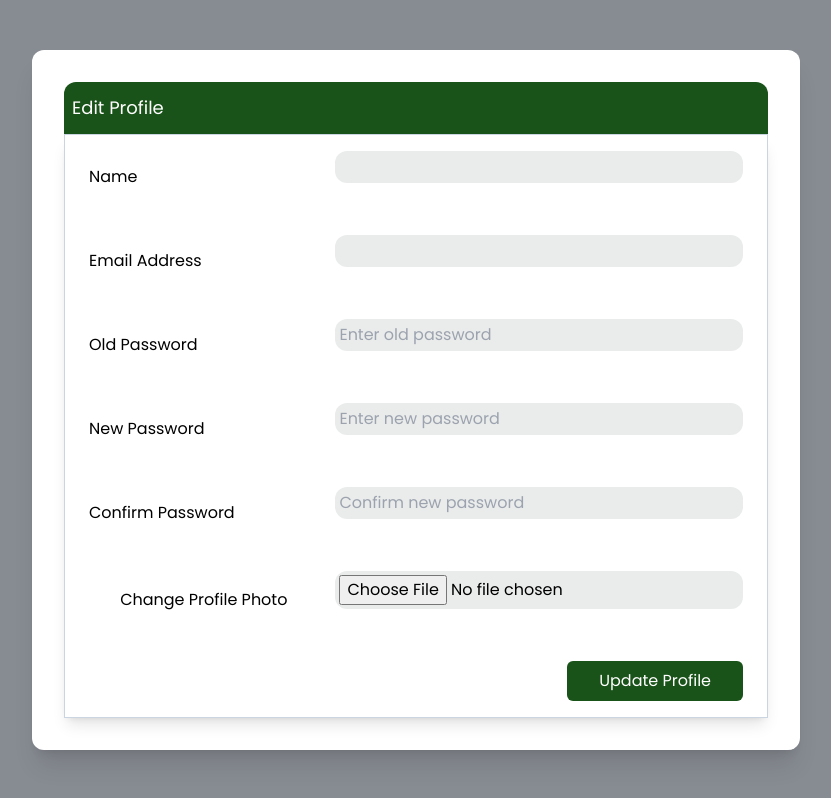
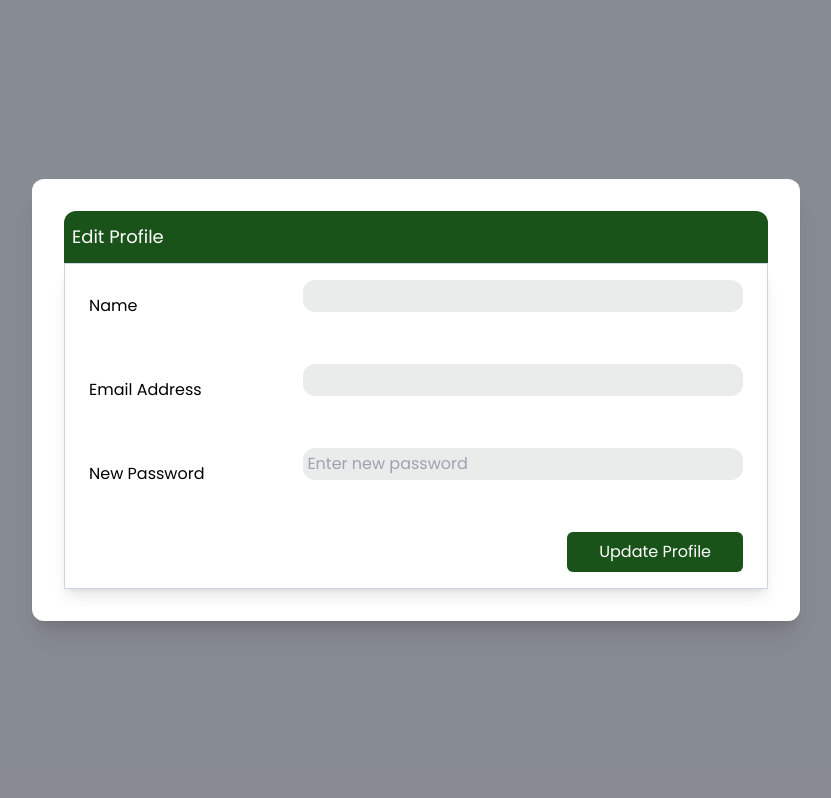
Before and after one commit to dewianggitaa/kios-kampus, a React (Create React App) app in the folder frontend/: page /edit-profile in a window 1280 px wide. Shown: the whole page, without its empty margins (224-1055 px from the left). Built offline with nearby package versions, Linux system fonts and the light colour scheme.

Commit message:
Save changes before checkout

```diff
--- a/frontend/src/Component/User/EditProfile.js
+++ b/frontend/src/Component/User/EditProfile.js
@@ -6,9 +6,6 @@ import { PiCheckCircle } from 'react-icons/pi' // Untuk ikon ceklis
 const EditProfile = () => {
     const { user, setUser } = useUser()
     const [password, setPassword] = useState('')
-  const [confirmPassword, setConfirmPassword] = useState('')
-  const [oldPassword, setOldPassword] = useState('')
-  const [profilePhoto, setProfilePhoto] = useState(null)
     const [showSuccess, setShowSuccess] = useState(false) // State untuk pop-up success
     const navigate = useNavigate()
 
@@ -36,14 +33,6 @@ const EditProfile = () => {
         }
         }
 
-    if (password && password === confirmPassword) {
-      userData['password'] = password
-      isModified = true
-    } else {
-      alert('Passwords do not match.')
-      return
-    }
-
         if (!isModified) {
         alert('No changes made to the profile.')
         return
@@ -65,26 +54,18 @@ const EditProfile = () => {
 
         const updatedUser = await response.json()
         setUser(updatedUser)
-      setShowSuccess(true) // Menampilkan pop-up success setelah update berhasil
+        setShowSuccess(true)
         setTimeout(() => {
-        setShowSuccess(false) // Menyembunyikan pop-up setelah beberapa detik
+            setShowSuccess(false)
             navigate('/profile')
-      }, 2000) // Pop-up ditampilkan selama 2 detik
+        }, 2000)
         } catch (error) {
         console.error('Error in handleEdit:', error)
         }
     }
 
-  const handleProfilePhotoChange = (e) => {
-    const file = e.target.files[0]
-    if (file) {
-      setProfilePhoto(URL.createObjectURL(file))
-    }
-  }
-
     return (
         <div className="h-screen flex items-center justify-center bg-gray-900 bg-opacity-50">
-      {/* Modal utama untuk Edit Profile */}
         <div className="bg-white p-8 rounded-xl shadow-xl w-3/4 max-w-3xl flex flex-col items-center">
             <table className="border-none w-full bg-white mb-0">
             <tbody>
@@ -99,7 +80,6 @@ const EditProfile = () => {
             </tbody>
             </table>
 
-        {/* Tabel edit profile dengan sudut melengkung hanya di bagian atas */}
             <table className="border border-slate-300 w-full bg-white shadow-lg p-8 mt-0 rounded-t-xl">
             <tbody>
                 <tr>
@@ -127,20 +107,6 @@ const EditProfile = () => {
                 </tr>
 
                 <tr>
-              <td className="py-4 px-6 text-left">Old Password</td>
-              <td className="py-4 px-6">
-                <input
-                  className="flex bg-[#EAECEB] w-full gap-5 rounded-xl p-1 mb-5"
-                  name="oldPassword"
-                  type="password"
-                  placeholder="Enter old password"
-                  value={oldPassword}
-                  onChange={(e) => setOldPassword(e.target.value)}
-                />
-              </td>
-            </tr>
-
-            <tr>
                 <td className="py-4 px-6 text-left">New Password</td>
                 <td className="py-4 px-6">
                     <input
@@ -150,31 +116,6 @@ const EditProfile = () => {
                     placeholder="Enter new password"
                     value={password}
                     onChange={(e) => setPassword(e.target.value)}
-                />
-              </td>
-            </tr>
-
-            <tr>
-              <td className="py-4 px-6 text-left">Confirm Password</td>
-              <td className="py-4 px-6">
-                <input
-                  className="flex bg-[#EAECEB] w-full gap-5 rounded-xl p-1 mb-5"
-                  name="confirmPassword"
-                  type="password"
-                  placeholder="Confirm new password"
-                  value={confirmPassword}
-                  onChange={(e) => setConfirmPassword(e.target.value)}
-                />
-              </td>
-            </tr>
-
-            <tr>
-              <td className="py-4 px-6 text-right">Change Profile Photo</td>
-              <td className="py-4 px-6">
-                <input
-                  className="flex bg-[#EAECEB] w-full gap-5 rounded-xl p-1 mb-5"
-                  type="file"
-                  onChange={handleProfilePhotoChange}
                     />
                 </td>
                 </tr>
@@ -193,15 +134,12 @@ const EditProfile = () => {
             </table>
         </div>
 
-      {/* Pop-up kecil "Edit Success!" */}
         {showSuccess && (
             <div className="fixed inset-0 flex justify-center items-center bg-gray-900 bg-opacity-50">
             <div className="bg-white p-5 rounded-xl shadow-xl w-1/4 h-1/8 flex flex-col items-center">
-            {/* Bagian hijau dengan ikon ceklis */}
                 <div className="bg-[#195319] w-full h-1/2 flex justify-center items-center rounded-t-xl">
                 <PiCheckCircle className="text-4xl text-white" />
                 </div>
-            {/* Bagian bawah dengan tulisan */}
                 <div className="bg-white w-full h-1/2 flex justify-center items-center rounded-b-xl">
                 <h2 className="text-xl font-semibold text-center text-[#195319]">
                     Edit Success!
```
Lines whose indentation alone changed are shown as unchanged.
